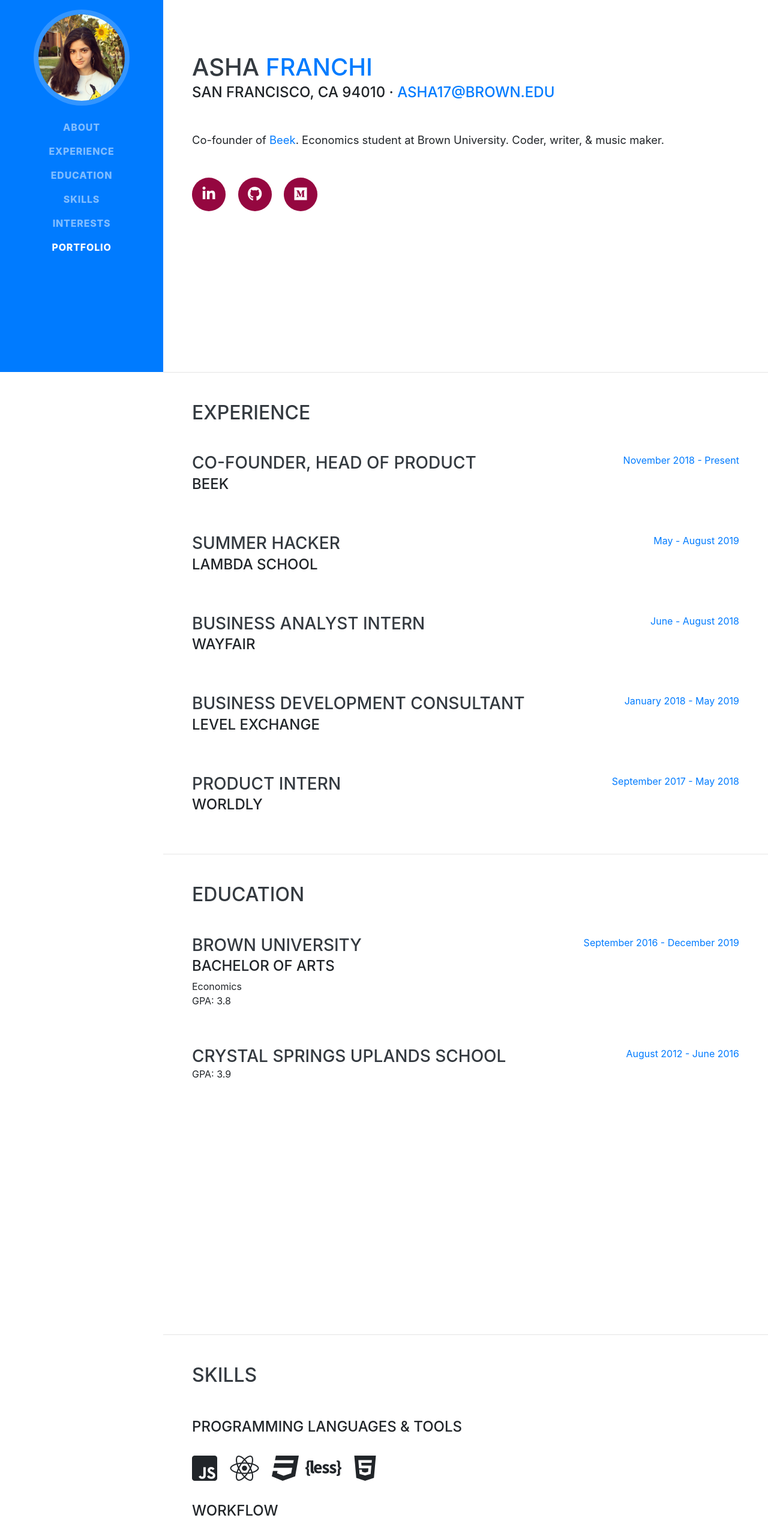
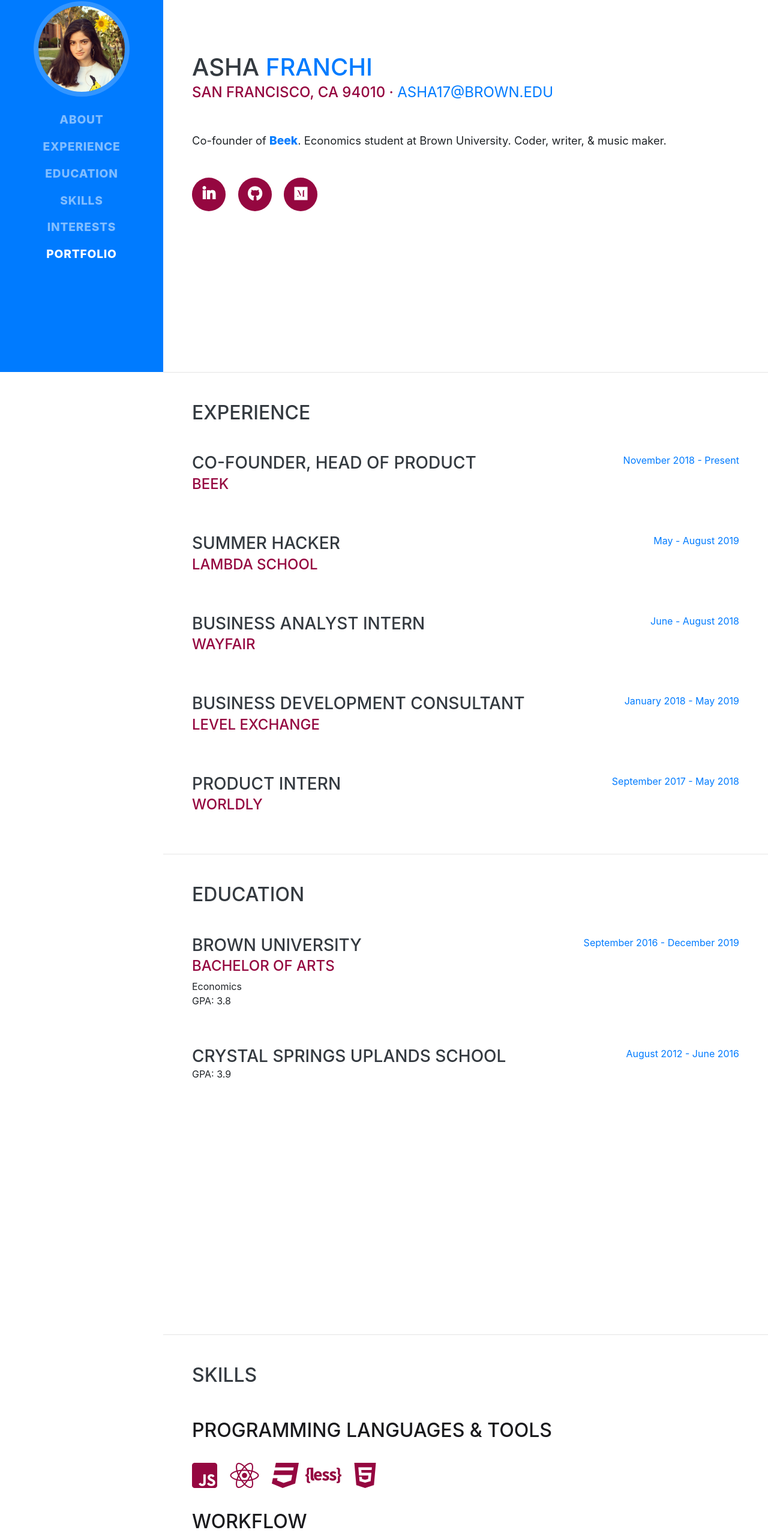
Before and after one commit to ashafranchi/Profile, a website with bundled scripts: page index.html in a window 1280 px wide. Shown: the part 180-2735 px from the top of the page at 60% size. Built offline with nearby package versions, Linux system fonts and the light colour scheme; a web font is replaced by a local one.

Commit message:
weighting fonts

```diff
--- a/css/resume.css
+++ b/css/resume.css
@@ -52,6 +52,15 @@
   font-weight: 500;
   font-family: 'Saira Extra Condensed', -apple-system, BlinkMacSystemFont, 'Segoe UI', Roboto, 'Helvetica Neue', Arial, sans-serif, 'Apple Color Emoji', 'Segoe UI Emoji', 'Segoe UI Symbol', 'Noto Color Emoji';
   font-size: 1.5rem;
+  color: #950740;
+}
+
+.subheading-1 {
+  text-transform: uppercase;
+  font-weight: 500;
+  font-family: 'Saira Extra Condensed', -apple-system, BlinkMacSystemFont, 'Segoe UI', Roboto, 'Helvetica Neue', Arial, sans-serif, 'Apple Color Emoji', 'Segoe UI Emoji', 'Segoe UI Symbol', 'Noto Color Emoji';
+  font-size: 2rem;
+  color: #1A1A1D;
 }
 
 .social-icons a {
@@ -71,12 +80,17 @@
   margin-right: 0;
 }
 
+.checks {
+  color: #950740;
+}
+
 .social-icons a:hover {
   background-color: #3C1642;
 }
 
 .dev-icons {
   font-size: 3rem;
+  color: #950740;
 }
 
 .dev-icons .list-inline-item i:hover {
@@ -180,11 +194,18 @@
 }
 
 .text-primary {
-  color: #950740 !important;
+  color: #1A1A1D !important;
 }
 
 a {
   color: #950740;
+  font-size: 1.2rem;
+  font-weight: 800;
+}
+
+.noweight {
+  font-weight: 400;
+  font-size: 1.5rem;
 }
 
 a:hover, a:focus, a:active {
--- a/index.html
+++ b/index.html
@@ -67,7 +67,7 @@
           <span class="text-primary">Franchi</span>
         </h1>
         <div class="subheading mb-5">San Francisco, CA 94010 ·
-          <a href="mailto:asha17@brown.edu">asha17@brown.edu</a>
+          <a class="noweight" href="mailto:asha17@brown.edu">asha17@brown.edu</a>
         </div>
         <p class="lead mb-5">Co-founder of <a href="https://getbeek.com/">Beek</a>. Economics student at Brown University. Coder, writer, & music maker.</p>
         <div class="social-icons">
@@ -188,7 +188,7 @@
       <div class="w-100">
         <h2 class="mb-5">Skills</h2>
 
-        <div class="subheading mb-3">Programming Languages &amp; Tools</div>
+        <div class="subheading-1 mb-3">Programming Languages &amp; Tools</div>
         <ul class="list-inline dev-icons">
           <li class="list-inline-item">
             <i class="fab fa-js-square"></i>
@@ -206,19 +206,27 @@
           </li>
         </ul>
 
-        <div class="subheading mb-3">Workflow</div>
+        <div class="subheading-1 mb-3">Workflow</div>
         <ul class="fa-ul mb-0">
           <li>
+            <div class="checks">
               <i class="fa-li fa fa-check"></i>
+            </div>
             Mobile-First, Responsive Design</li>
           <li>
+            <div class="checks">
               <i class="fa-li fa fa-check"></i>
+            </div>
             Cross Browser Testing &amp; Debugging</li>
           <li>
+            <div class="checks">
                 <i class="fa-li fa fa-check"></i>
+            </div>
             Cross Functional Teams</li>
           <li>
+            <div class="checks">
                 <i class="fa-li fa fa-check"></i>
+            </div>
             Agile Development &amp; Scrum</li>
         </ul>
       </div>
```
Lines whose indentation alone changed are shown as unchanged.
